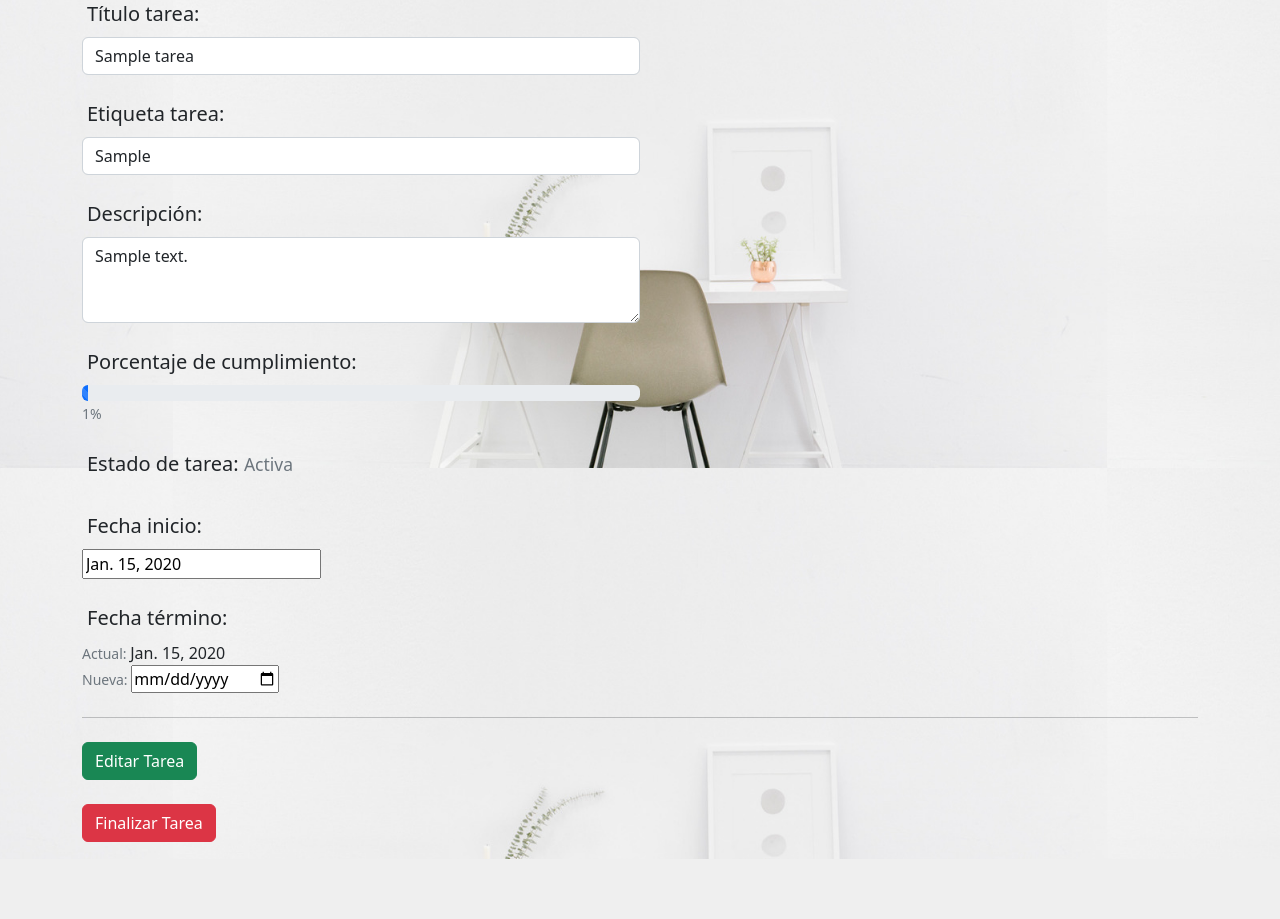
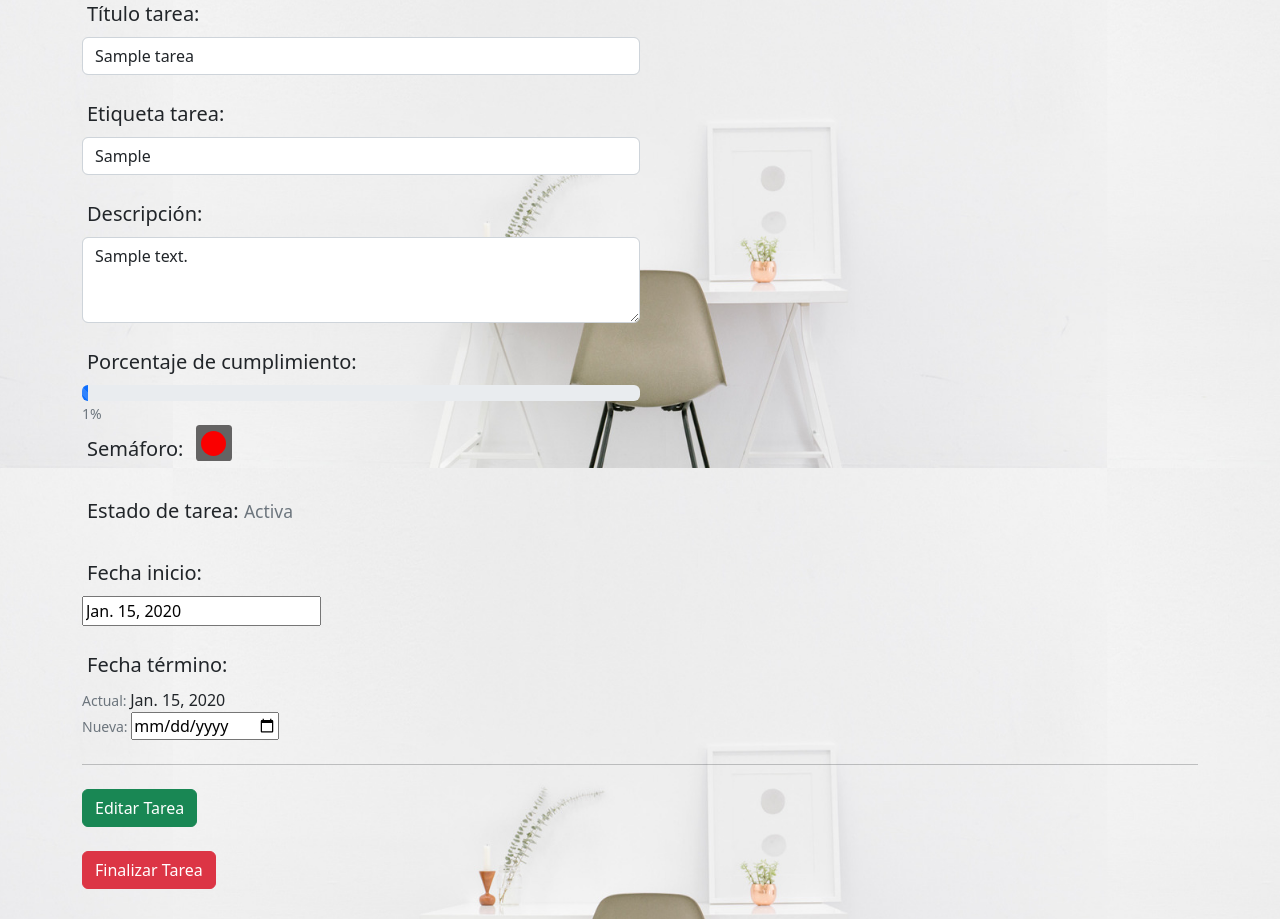
Before and after one commit to cvalenzuela1/Process_SA01, a Django app: page /tareas-detalle/1/ in a window 1280 px wide. Shown: the part 155-1074 px from the top of the page. Before the commit the page ends 1014 px from the top, so only its background shows below. Run offline with Django 4.2, Linux system fonts and the light colour scheme; a user stored in the database is signed in; tables that the repository leaves empty hold one stand-in row (values such as "Sample post"); some libraries are stand-ins or nearby versions.

Commit message:
Tarea en ejecución responsable + tooltip semáforo

```diff
--- a/process_sa01/applications/users/views.py
+++ b/process_sa01/applications/users/views.py
@@ -58,7 +58,7 @@ def updateTarea(request):
         return HttpResponseRedirect(reverse("app_users:tareas-list"))
 
 
-class TareaDetailView(DetailView):
+class TareaDetailView(LoginRequiredMixin, DetailView):
     template_name = "users/detalle_tareas.html"
     model = Tarea
     # context_object_name = "object_tarea"
@@ -66,10 +66,14 @@ class TareaDetailView(DetailView):
 
     def get_context_data(self, **kwargs):
         context = super(TareaDetailView, self).get_context_data(**kwargs)
-        print(self.kwargs['pk'])
         tareaPersona = TareaPersona.objects.get_tarea_by_id(self.kwargs['pk'])
         for item in tareaPersona:
             context["tareaPersona"] = item.persona_id_persona
+            break
+        f_termino = Tarea.objects.get_fecha_termino(self.kwargs['pk'])
+        diff_days = getDiffDaysTerminoCurrent(f_termino)
+        context["diffDays"] = int(diff_days.days)
+
         return context
 
 
--- a/process_sa01/static/css/users/detalle_tareas.css
+++ b/process_sa01/static/css/users/detalle_tareas.css
@@ -1,8 +1,25 @@
 body{
-    height: 990px ;
+    height: 1050px ;
 }
 
 .form-label{
     font-size: 20px;
     margin-left: 5px;
 }
+
+.square{
+    height: 36px;
+    width: 36px;
+    display: inline-flex;
+    background-color: rgba(58, 57, 57, 0.767);
+    align-items: center;
+    justify-content: center;
+    border-radius: 10%;
+}
+
+.dot {
+    height: 25px;
+    width: 25px;
+    border-radius: 50%;
+    display: inline-block;
+}
--- a/process_sa01/static/js/users/detalle_tareas.js
+++ b/process_sa01/static/js/users/detalle_tareas.js
@@ -40,3 +40,7 @@ function editarTarea(form){
     })
     return false;
 }
+
+$( function() {
+    $( document ).tooltip();
+} );
--- a/process_sa01/templates/users/detalle_tareas.html
+++ b/process_sa01/templates/users/detalle_tareas.html
@@ -36,23 +36,56 @@
                     <div class="progress">
                         <div class="progress-bar progress-bar-striped progress-bar-animated" role="progressbar" aria-label="Animated striped example" aria-valuenow="{{object.porc_cumplimiento}}" aria-valuemin="0" aria-valuemax="100" style="width: {{object.porc_cumplimiento}}%"></div>
                     </div>
-                    <small class="text-muted">{{object.porc_cumplimiento}}%</small>
+                    <small class="text-muted">{{object.porc_cumplimiento}}%</small><br>
+                        {% if diffDays > 7 %}
+                        <label class="form-label" for="estadoTarea">Semáforo: </label>&nbsp;&nbsp;
+                        <div class="square">
+                            <span class="dot" style="background-color: rgb(4, 219, 69);" title="Queda más de una semana de plazo"></span>
+                        </div>
+                        {% elif diffDays <= 7 and diffDays >= 1 %}
+                        <label class="form-label" for="estadoTarea">Semáforo: </label>&nbsp;&nbsp;
+                        <div class="square">
+                            <span class="dot" style="background-color: rgb(233, 250, 2);" title="Queda menos de una semana de plazo"></span>
+                        </div>
+                        {% elif diffDays <= 0 %}
+                        <label class="form-label" for="estadoTarea">Semáforo: </label>&nbsp;&nbsp;
+                        <div class="square">
+                            <span class="dot" style="background-color: rgb(250, 0, 0);" title="La tarea está atrasada!"></span>
+                        </div>
+                        {% endif %}
                     {% else %}
                     <div class="progress">
                         <div class="progress-bar progress-bar-striped progress-bar-animated" role="progressbar" aria-label="Animated striped example" aria-valuenow="0" aria-valuemin="0" aria-valuemax="100" style="width: 0%"></div>
                     </div>
-                    <small class="text-muted">0%</small>
+                    <small class="text-muted">0%</small><br>
+                        {% if diffDays > 7 %}
+                        <label class="form-label" for="estadoTarea">Semáforo: </label>&nbsp;&nbsp;
+                        <div class="square">
+                            <span class="dot" style="background-color: rgb(4, 219, 69);" title="Queda más de una semana de plazo"></span>
+                        </div>
+                        {% elif diffDays <= 7 and diffDays >= 1 %}
+                        <label class="form-label" for="estadoTarea">Semáforo: </label>&nbsp;&nbsp;
+                        <div class="square">
+                            <span class="dot" style="background-color: rgb(233, 250, 2);" title="Queda menos de una semana de plazo"></span>
+                        </div>
+                        {% elif diffDays <= 0 %}
+                        <label class="form-label" for="estadoTarea">Semáforo: </label>&nbsp;&nbsp;
+                        <div class="square">
+                            <span class="dot" style="background-color: rgb(250, 0, 0);" title="La tarea está atrasada!"></span>
+                        </div>
+                        {% endif %}
                     {% endif %}
                     <br><br>
                 </div>
                 <div class="col-12">
-                    {% if  object.estado_id_estado.id_estado == 1 %}
+                    {% if object.estado_id_estado.id_estado == 1 %}
                     <label class="form-label" for="estadoTarea">Estado de tarea: <small class="text-muted">Activa</small></label>
                     {% elif object.estado_id_estado.id_estado == 2 %}
                     <label class="form-label" for="estadoTarea">Estado de tarea: <small class="text-muted">Asignada</small></label>
                     <label class="form-label" for="estadoTarea">&nbsp;&nbsp;Responsable: <small class="text-muted">{{tareaPersona.nombre_persona}} {{tareaPersona.apellido_paterno_persona}} {{tareaPersona.apellido_materno_persona}}</small></label>
                     {% elif object.estado_id_estado.id_estado == 3 %}
                     <label class="form-label" for="estadoTarea">Estado de tarea: <small class="text-muted">En ejecución</small></label>
+                    <label class="form-label" for="estadoTarea">&nbsp;&nbsp;Responsable: <small class="text-muted">{{tareaPersona.nombre_persona}} {{tareaPersona.apellido_paterno_persona}} {{tareaPersona.apellido_materno_persona}}</small></label>
                     {% elif object.estado_id_estado.id_estado == 4 %}
                     <label class="form-label" for="estadoTarea">Estado de tarea: <small class="text-muted">Finalizada</small></label>
                     {% endif %}
```
